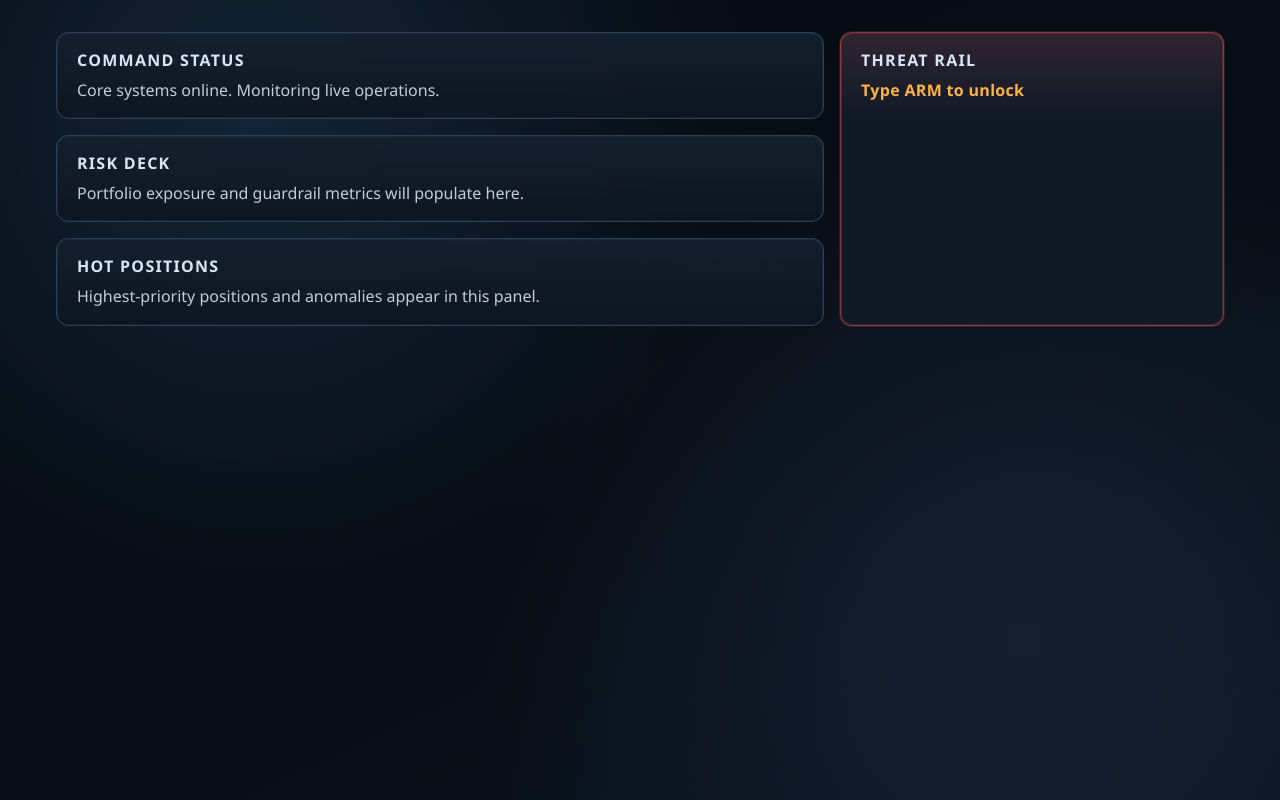
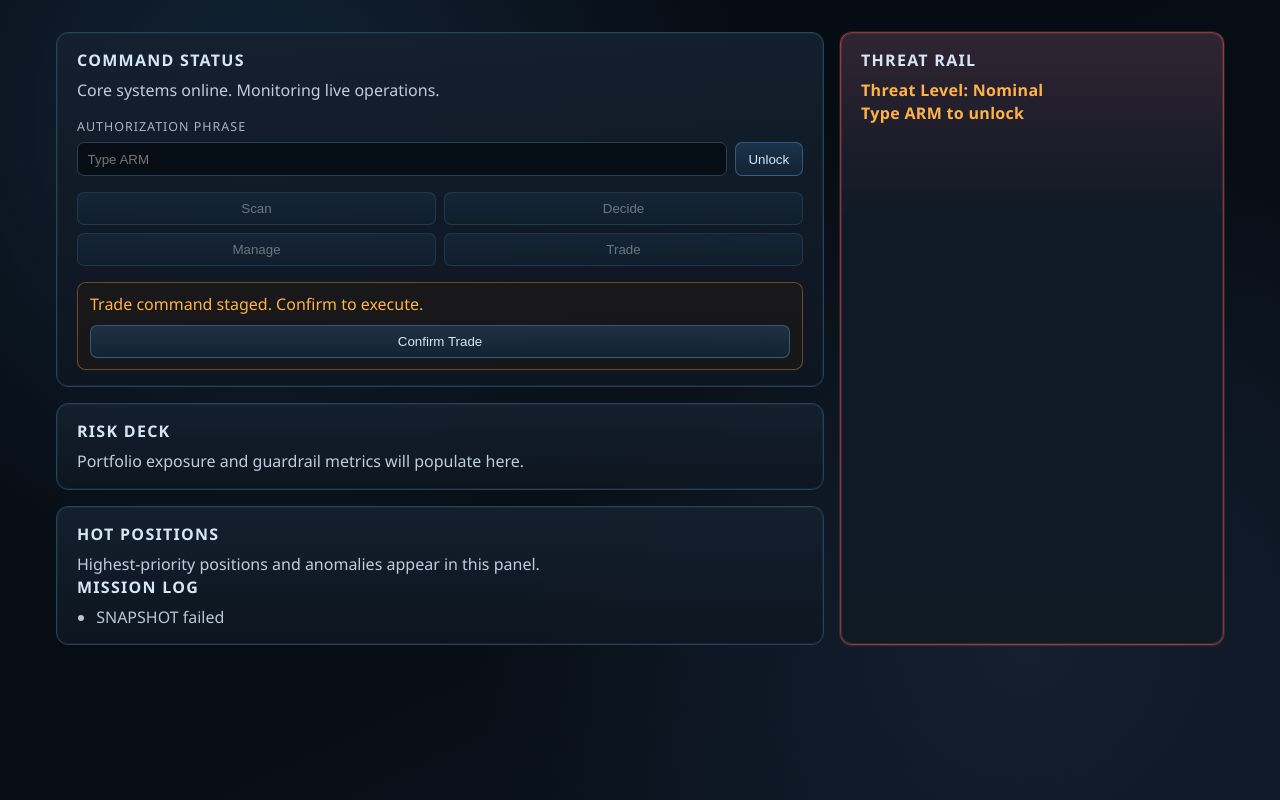
Before and after one commit to shawn1986/app-trader-shawn, a Python web app: template src/trader_shawn/war_room/templates/war_room.html in a window 1280 px wide. Run offline with Jinja, Linux system fonts and the light colour scheme; the template is opened without the code that fills it, so the values that code supplies are empty.

Commit message:
feat(war-room): wire polling arming and command feedback

```diff
--- a/pyproject.toml
+++ b/pyproject.toml
@@ -24,6 +24,7 @@ trader-shawn = "trader_shawn.app:main"
 [project.optional-dependencies]
 dev = [
     "httpx>=0.27,<1",
+    "playwright>=1.58,<2",
     "pytest>=8.2,<9",
 ]
 
--- a/src/trader_shawn/war_room/static/war_room.css
+++ b/src/trader_shawn/war_room/static/war_room.css
@@ -56,6 +56,85 @@ body {
     line-height: 1.45;
 }
 
+.arm-controls {
+    margin-top: 1rem;
+    display: grid;
+    gap: 0.45rem;
+}
+
+.arm-controls label {
+    font-size: 0.78rem;
+    letter-spacing: 0.08em;
+    text-transform: uppercase;
+    color: rgba(215, 230, 245, 0.75);
+}
+
+.arm-row {
+    display: flex;
+    gap: 0.5rem;
+}
+
+.arm-row input {
+    flex: 1;
+    border-radius: 0.45rem;
+    border: 1px solid var(--line);
+    background: rgba(7, 13, 20, 0.95);
+    color: var(--text);
+    padding: 0.52rem 0.6rem;
+}
+
+.arm-row button,
+.command-grid button,
+.trade-confirm button {
+    border-radius: 0.45rem;
+    border: 1px solid rgba(96, 155, 209, 0.42);
+    color: var(--text);
+    background: linear-gradient(180deg, rgba(35, 72, 105, 0.55), rgba(18, 36, 53, 0.92));
+    padding: 0.5rem 0.8rem;
+    cursor: pointer;
+}
+
+.command-grid {
+    margin-top: 1rem;
+    display: grid;
+    grid-template-columns: repeat(2, minmax(0, 1fr));
+    gap: 0.5rem;
+}
+
+.command-grid button[disabled] {
+    cursor: not-allowed;
+    opacity: 0.45;
+}
+
+.trade-confirm {
+    margin-top: 1rem;
+    border: 1px solid rgba(255, 179, 71, 0.35);
+    border-radius: 0.55rem;
+    padding: 0.65rem 0.75rem;
+    background: rgba(39, 26, 12, 0.42);
+    display: grid;
+    gap: 0.55rem;
+}
+
+.trade-confirm p {
+    color: var(--warn);
+}
+
+.mission-heading {
+    margin-top: 1.2rem;
+}
+
+.mission-log {
+    margin: 0.5rem 0 0;
+    padding-left: 1.2rem;
+    display: grid;
+    gap: 0.4rem;
+}
+
+.mission-log li {
+    color: rgba(215, 230, 245, 0.85);
+}
+
 .command-status {
     grid-area: command;
 }
@@ -85,6 +164,14 @@ body {
     letter-spacing: 0.02em;
 }
 
+body[data-threat="warning"] .threat-rail [data-threat-level] {
+    color: var(--warn);
+}
+
+body[data-threat="critical"] .threat-rail [data-threat-level] {
+    color: var(--danger);
+}
+
 @media (max-width: 900px) {
     .war-room {
         grid-template-columns: 1fr;
--- a/src/trader_shawn/war_room/static/war_room.js
+++ b/src/trader_shawn/war_room/static/war_room.js
@@ -1 +1,164 @@
-// Placeholder for upcoming war room shell interactions.
+const POLL_INTERVAL_MS = 5000;
+
+let pendingTrade = null;
+
+function titleCase(value) {
+    if (!value) {
+        return "Nominal";
+    }
+    const source = String(value).trim().toLowerCase();
+    return source.charAt(0).toUpperCase() + source.slice(1);
+}
+
+function setArmedMode(armed) {
+    document.body.dataset.mode = armed ? "armed" : "monitoring";
+    document.querySelectorAll("[data-command]").forEach((button) => {
+        button.disabled = !armed;
+    });
+}
+
+function prependMissionResult(result) {
+    const missionLog = document.querySelector("[data-mission-log]");
+    if (!missionLog) {
+        return;
+    }
+
+    const item = document.createElement("li");
+    const command = result.command ? String(result.command).toUpperCase() : "SYSTEM";
+    const status = result.status ? String(result.status) : "ok";
+    item.textContent = `${command} ${status}`;
+    missionLog.prepend(item);
+}
+
+function showTradeConfirm() {
+    const tray = document.querySelector("[data-trade-confirm]");
+    if (!tray) {
+        return;
+    }
+    tray.hidden = false;
+}
+
+function hideTradeConfirm() {
+    const tray = document.querySelector("[data-trade-confirm]");
+    if (!tray) {
+        return;
+    }
+    tray.hidden = true;
+}
+
+async function fetchSnapshot() {
+    const response = await fetch("/api/war-room/snapshot");
+    if (!response.ok) {
+        throw new Error("snapshot_request_failed");
+    }
+
+    const snapshot = await response.json();
+    const threat = snapshot.threat_level || "nominal";
+    const threatEl = document.querySelector("[data-threat-level]");
+    if (threatEl) {
+        threatEl.textContent = titleCase(threat);
+    }
+    document.body.dataset.threat = String(threat).toLowerCase();
+    return snapshot;
+}
+
+async function armWarRoom() {
+    const armInput = document.querySelector("[data-arm-input]");
+    if (!armInput) {
+        return;
+    }
+
+    const response = await fetch("/api/war-room/arm", {
+        method: "POST",
+        headers: {"Content-Type": "application/json"},
+        body: JSON.stringify({phrase: armInput.value}),
+    });
+
+    if (!response.ok) {
+        prependMissionResult({command: "arm", status: "denied"});
+        return;
+    }
+
+    setArmedMode(true);
+    armInput.value = "";
+    prependMissionResult({command: "arm", status: "ready"});
+}
+
+async function runCommand(commandName) {
+    if (commandName === "trade") {
+        pendingTrade = {command: "trade"};
+        showTradeConfirm();
+        return;
+    }
+
+    const response = await fetch(`/api/war-room/commands/${commandName}`, {
+        method: "POST",
+        headers: {"Content-Type": "application/json"},
+        body: JSON.stringify({confirmed: true}),
+    });
+    const result = response.ok
+        ? await response.json()
+        : {command: commandName, status: "failed"};
+    prependMissionResult(result);
+    await fetchSnapshot();
+}
+
+async function confirmTrade() {
+    if (!pendingTrade) {
+        return;
+    }
+
+    const response = await fetch("/api/war-room/commands/trade", {
+        method: "POST",
+        headers: {"Content-Type": "application/json"},
+        body: JSON.stringify({confirmed: true}),
+    });
+    const result = response.ok
+        ? await response.json()
+        : {command: "trade", status: "failed"};
+
+    prependMissionResult(result);
+    pendingTrade = null;
+    hideTradeConfirm();
+    await fetchSnapshot();
+}
+
+document.addEventListener("DOMContentLoaded", () => {
+    setArmedMode(false);
+
+    const armSubmit = document.querySelector("[data-arm-submit]");
+    const armInput = document.querySelector("[data-arm-input]");
+    if (armSubmit) {
+        armSubmit.addEventListener("click", () => {
+            armWarRoom().catch(() => prependMissionResult({command: "arm", status: "failed"}));
+        });
+    }
+    if (armInput) {
+        armInput.addEventListener("keydown", (event) => {
+            if (event.key === "Enter") {
+                event.preventDefault();
+                armWarRoom().catch(() => prependMissionResult({command: "arm", status: "failed"}));
+            }
+        });
+    }
+
+    document.querySelectorAll("[data-command]").forEach((button) => {
+        button.addEventListener("click", () => {
+            runCommand(button.dataset.command).catch(() =>
+                prependMissionResult({command: button.dataset.command, status: "failed"}),
+            );
+        });
+    });
+
+    const tradeConfirmSubmit = document.querySelector("[data-trade-confirm-submit]");
+    if (tradeConfirmSubmit) {
+        tradeConfirmSubmit.addEventListener("click", () => {
+            confirmTrade().catch(() => prependMissionResult({command: "trade", status: "failed"}));
+        });
+    }
+
+    fetchSnapshot().catch(() => prependMissionResult({command: "snapshot", status: "failed"}));
+    window.setInterval(() => {
+        fetchSnapshot().catch(() => undefined);
+    }, POLL_INTERVAL_MS);
+});
--- a/src/trader_shawn/war_room/templates/war_room.html
+++ b/src/trader_shawn/war_room/templates/war_room.html
@@ -6,11 +6,28 @@
     <title>War Room</title>
     <link rel="stylesheet" href="/static/war_room.css">
 </head>
-<body data-mode="monitoring">
+<body data-mode="monitoring" data-threat="nominal">
     <main class="war-room">
         <section class="panel command-status">
             <h2>Command Status</h2>
             <p>Core systems online. Monitoring live operations.</p>
+            <div class="arm-controls">
+                <label for="arm-phrase">Authorization Phrase</label>
+                <div class="arm-row">
+                    <input id="arm-phrase" type="text" data-arm-input autocomplete="off" placeholder="Type ARM">
+                    <button type="button" data-arm-submit>Unlock</button>
+                </div>
+            </div>
+            <div class="command-grid">
+                <button type="button" data-command="scan" disabled>Scan</button>
+                <button type="button" data-command="decide" disabled>Decide</button>
+                <button type="button" data-command="manage" disabled>Manage</button>
+                <button type="button" data-command="trade" disabled>Trade</button>
+            </div>
+            <section class="trade-confirm" data-trade-confirm hidden>
+                <p>Trade command staged. Confirm to execute.</p>
+                <button type="button" data-trade-confirm-submit>Confirm Trade</button>
+            </section>
         </section>
         <section class="panel risk-deck">
             <h2>Risk Deck</h2>
@@ -19,9 +36,12 @@
         <section class="panel hot-positions">
             <h2>Hot Positions</h2>
             <p>Highest-priority positions and anomalies appear in this panel.</p>
+            <h2 class="mission-heading">Mission Log</h2>
+            <ul class="mission-log" data-mission-log></ul>
         </section>
         <section class="panel threat-rail">
             <h2>Threat Rail</h2>
+            <p>Threat Level: <strong data-threat-level>Nominal</strong></p>
             <p>Type ARM to unlock</p>
         </section>
     </main>
```
Also changed, not shown: tests/integration/test_war_room_ui.py (+51 -0 lines).
